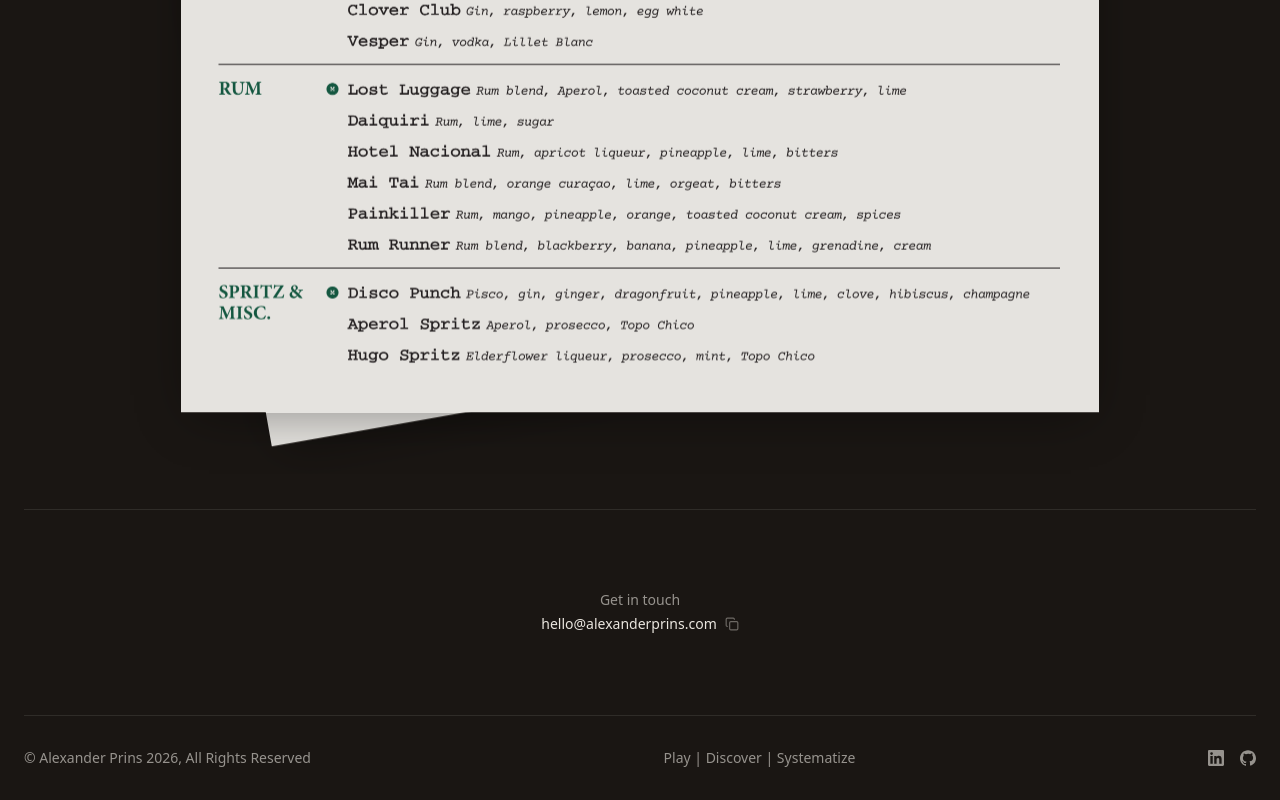
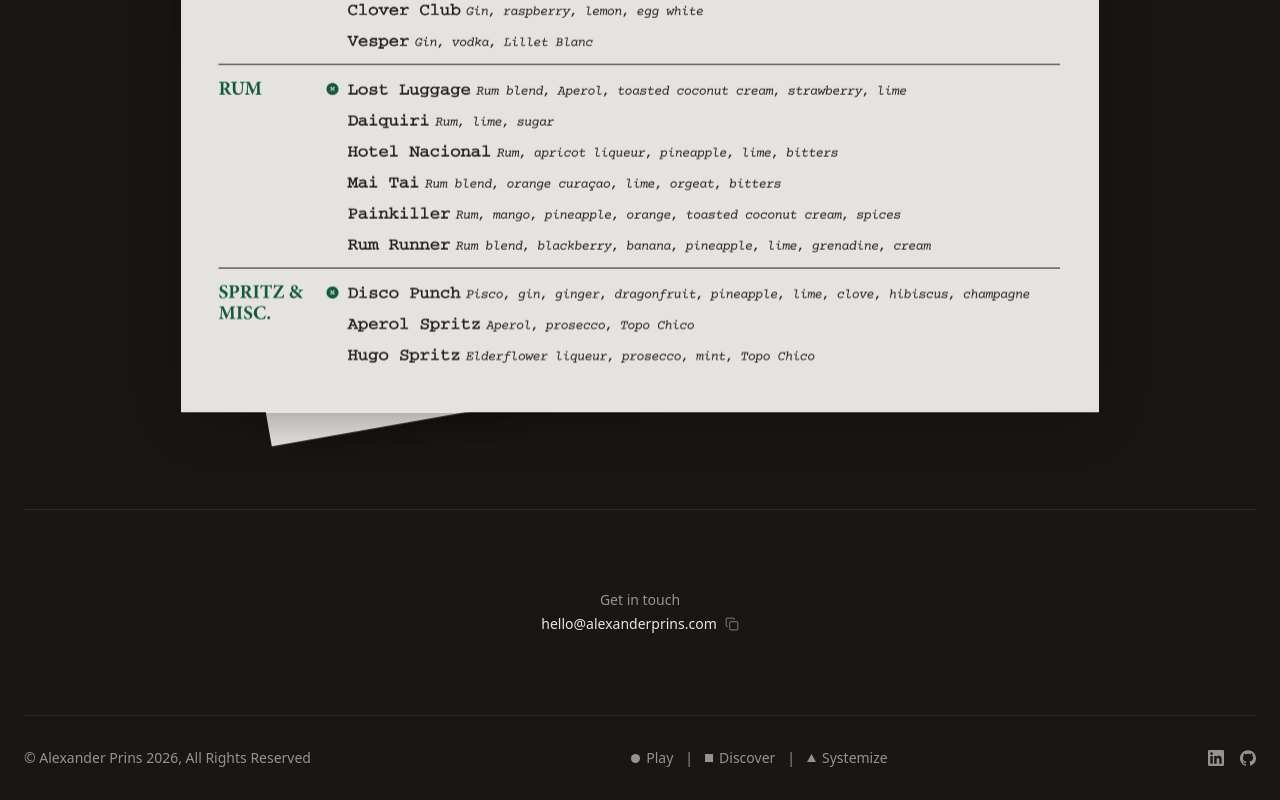
Before and after one commit to alexanderprins/alexanderprins.com, a Next.js app: page /work/hello-marjorie in a window 1280 px wide. Shown: the part 1667-2467 px from the top of the page. Built offline with nearby package versions, Linux system fonts and the light colour scheme; a web font is replaced by a local one.

Commit message:
Replace plain P/D/S text with icon trio in footer
Swap the text-only "Play | Discover | Systematize" footer note for
inline SVG icons (circle · square · triangle) paired with each label.
Also fixes spelling: Systematize → Systemize.

Co-Authored-By: Claude Sonnet 4.6 <noreply@anthropic.com>

```diff
--- a/components/SiteFooter.tsx
+++ b/components/SiteFooter.tsx
@@ -16,8 +16,21 @@ export function SiteFooter() {
       {/* bottom bar: legal left, P/D/S middle, socials right */}
       <div className="flex flex-col items-center gap-4 border-t border-black/10 py-8 text-sm text-black/60 sm:flex-row sm:justify-between">
         <span>&copy; Alexander Prins 2026, All Rights Reserved</span>
-        <span className="hidden text-sm sm:inline">
-          Play | Discover | Systematize
+        <span className="hidden items-center gap-3 text-sm sm:inline-flex">
+          <span className="flex items-center gap-1.5">
+            <svg width="9" height="9" viewBox="0 0 9 9" fill="currentColor" aria-hidden="true"><circle cx="4.5" cy="4.5" r="4.5"/></svg>
+            Play
+          </span>
+          <span>|</span>
+          <span className="flex items-center gap-1.5">
+            <svg width="8" height="8" viewBox="0 0 8 8" fill="currentColor" aria-hidden="true"><rect width="8" height="8"/></svg>
+            Discover
+          </span>
+          <span>|</span>
+          <span className="flex items-center gap-1.5">
+            <svg width="9" height="8" viewBox="0 0 9 8" fill="currentColor" aria-hidden="true"><polygon points="4.5,0 9,8 0,8"/></svg>
+            Systemize
+          </span>
         </span>
         <div className="flex items-center gap-4">
           <a
```
